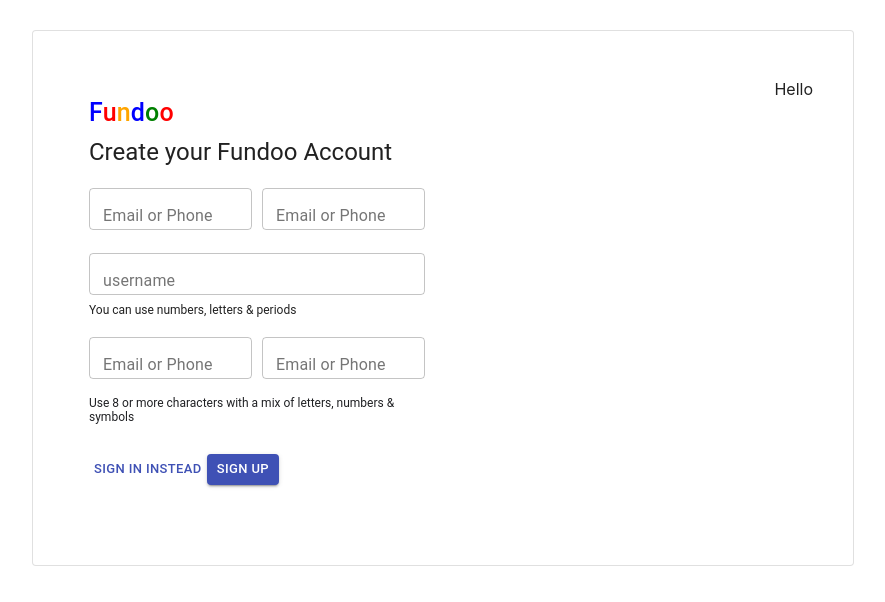
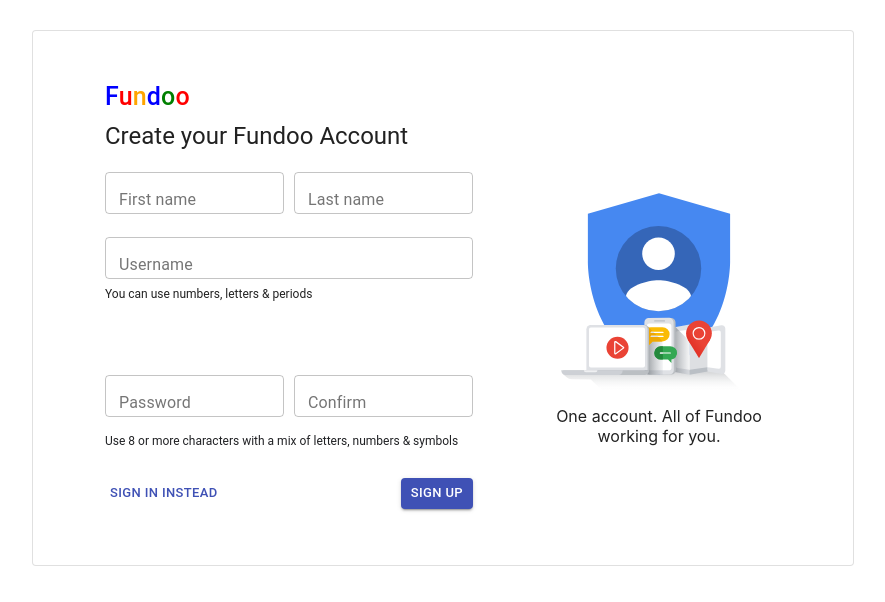
Before and after one commit to Priyankateke/FundooApp, a React (Create React App) app: page /registration in a window 1280 px wide. Shown: the top 602 px of the page, without its empty margins (197-1082 px from the left). Built offline with nearby package versions, Linux system fonts and the light colour scheme.

Commit message:
ADDED: Fundoo Logo With Caption In Registration

```diff
--- a/src/components/registration.jsx
+++ b/src/components/registration.jsx
@@ -8,6 +8,7 @@ import CardContent from '@material-ui/core/CardContent';
 import Button from '@material-ui/core/Button';
 import Typography from '@material-ui/core/Typography';
 import TextField from '@material-ui/core/TextField';
+import fundooLogo from '../images/logo.svg'
 
 
 export default class extends Component {
@@ -16,7 +17,7 @@ export default class extends Component {
             <div >
                 <Card className="registration-container" variant="outlined">
                     <div className="registration-form" variant="outlined">
-                            <CardContent className="registration-content">
+                        {/* <CardContent className="registration-content"> */}
 
                         <Typography className="fundoo-font-registration">
                             <span className="f">F</span>
@@ -31,19 +32,30 @@ export default class extends Component {
                             Create your Fundoo Account</Typography>
                         <div className="first-last-name">
                             <div className="firstname">
-                                        <TextField className="firstname-text" id="outlined-basic" label="Email or Phone" variant="outlined" style={{ width: "48%;" }} />
+                                <TextField className="firstname-text" id="outlined-basic" label="First name" variant="outlined" style={{ width: "48%;" }} />
                             </div>
-                                    <div><TextField className="email" id="outlined-basic" label="Email or Phone" variant="outlined" /></div>
+                            <div><TextField className="email" id="outlined-basic" label="Last name" variant="outlined" /></div>
                         </div>
                         <div className="username" >
-                                    <TextField className="username-textfield" id="outlined-basic" label="username" variant="outlined" />
+                            <TextField className="username-textfield" id="outlined-basic" label="Username" variant="outlined" />
                         </div>
                         <div className="username-warning">You can use numbers, letters & periods</div>
-                                <div className="first-last-name">
+                        <div className="password-confirm">
                             <div className="firstname">
-                                        <TextField className="firstname-text" id="outlined-basic" label="Email or Phone" variant="outlined" style={{ width: "48%;" }} />
+                                <TextField className="firstname-text"
+                                    id="outlined-basic"
+                                    label="Password"
+                                    type="password"
+                                    variant="outlined"
+                                    style={{ width: "48%;" }} />
                             </div>
-                                    <div><TextField className="email" id="outlined-basic" label="Email or Phone" variant="outlined" /></div>
+                            <div>
+                                <TextField className="email"
+                                    id="outlined-basic"
+                                    label="Confirm"
+                                    type="password"
+                                    variant="outlined" />
+                            </div>
                         </div>
                         <div className="password-warning">Use 8 or more characters with a mix of letters, numbers & symbols</div>
                         <div className="buttom-button">
@@ -54,10 +66,13 @@ export default class extends Component {
                                 <Button variant="contained" size="small" color="primary">Sign up</Button>
                             </div>
                         </div>
-                            </CardContent>
+                        {/* </CardContent> */}
                     </div>
-                        <div>
-                            Hello
+                    <div className="fundoo-image-container">
+                        <img src={fundooLogo} alt='fundoo logo'
+                            width="244" height="244" ></img>
+                        <figcaption className='logo-caption'>One account. All of Fundoo </figcaption>
+                        <figcaption className='logo-caption'>working for you.</figcaption>
                     </div>
                 </Card>
             </div >
--- a/src/styles/registration.css
+++ b/src/styles/registration.css
@@ -6,7 +6,7 @@
     height: 450px;
     display: flex;
     flex-direction: row;
-    justify-content: space-between;
+    justify-content: space-around;
 }
 
 .fundoo-font-registration {
@@ -54,18 +54,19 @@
     padding: 0px;
     display: flex;
     flex-direction: column;
+    align-items: flex-start;
     justify-content: space-between;
 }
 
-.registration-content {
+/* .registration-content {
     display: flex;
     flex-direction: column;
     align-items: flex-start;
     justify-content: space-around;
-}
+}  */
 
 .first-last-name {
-    padding-top: 20px;
+    margin-top: 20px;
     height: 35px;
     width: 100%;
     display: flex;
@@ -74,7 +75,7 @@
 }
 
 .firstname {
-    padding-right: 10px;
+    margin-right: 10px;
 }
 .firstname-text {
     text-align: center;
@@ -92,7 +93,7 @@
 
 .username {
     width:100%;
-    padding-top: 30px;
+    margin-top: 30px;
 
 }
 
@@ -128,12 +129,31 @@
     padding-top: 30px;
     display: flex;
     flex-direction: row;
-    align-content: space-between;
+    justify-content: space-between;
+    width: 100%;
+    align-content: flex-start;
 }
 
-.image-container{
-    border: 2px solid red;
+.fundoo-image-container{
+    display: flex;
+    flex-direction: column;
+    align-content: center;
+    justify-content: center;
+    /* border: 2px solid red; */
 
-    width: 252px;
-    height: 430px;
+    /* width: 252px; */
+    /* height: 430px; */
 }
+
+.logo-caption {
+    text-align: center;
+}
+
+.password-confirm {
+    /* margin-top: 20px; */
+    height: 35px;
+    width: 100%;
+    display: flex;
+    flex-direction: row;
+    justify-content: space-around;
+}
```
Lines whose indentation alone changed are shown as unchanged.
